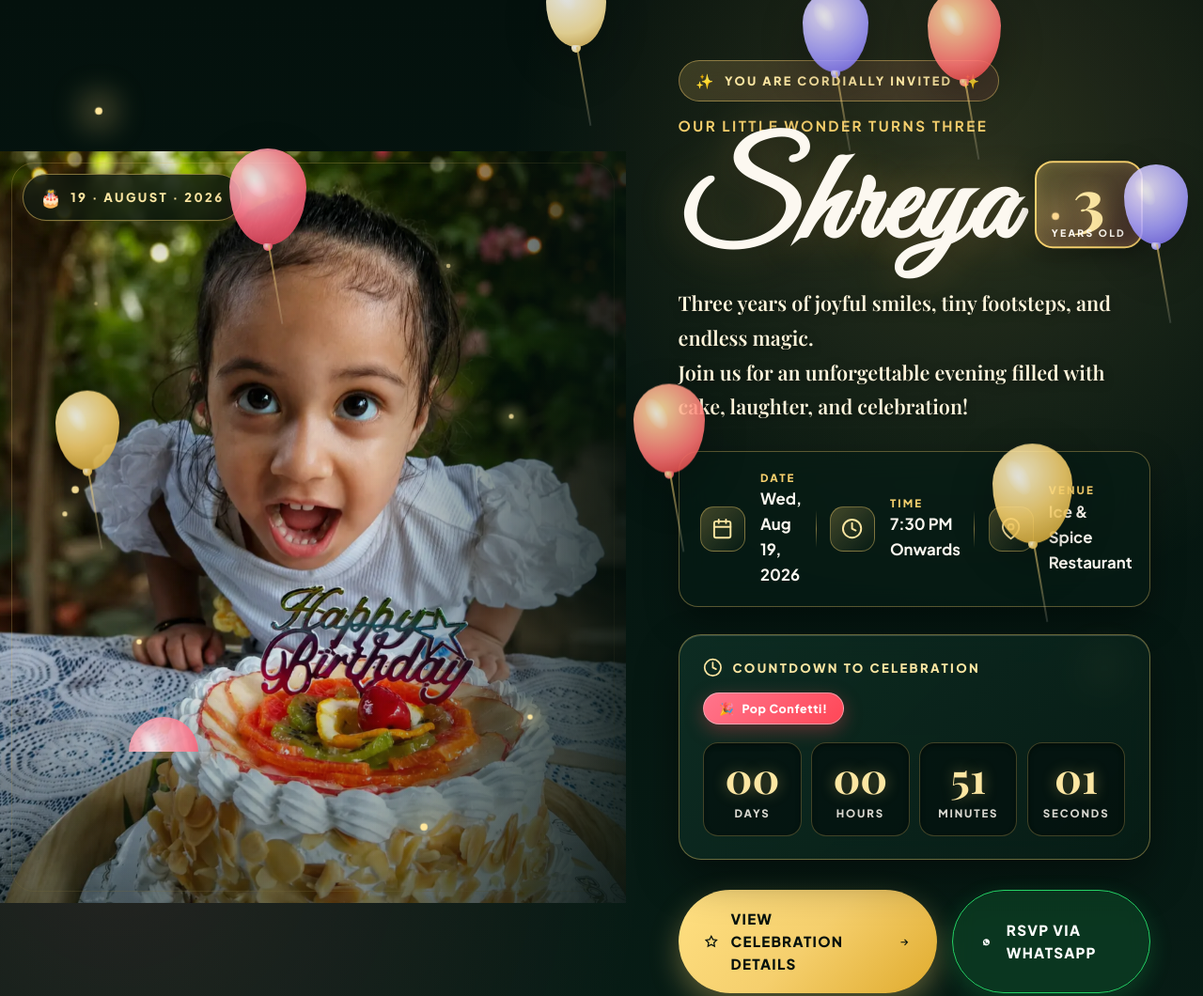
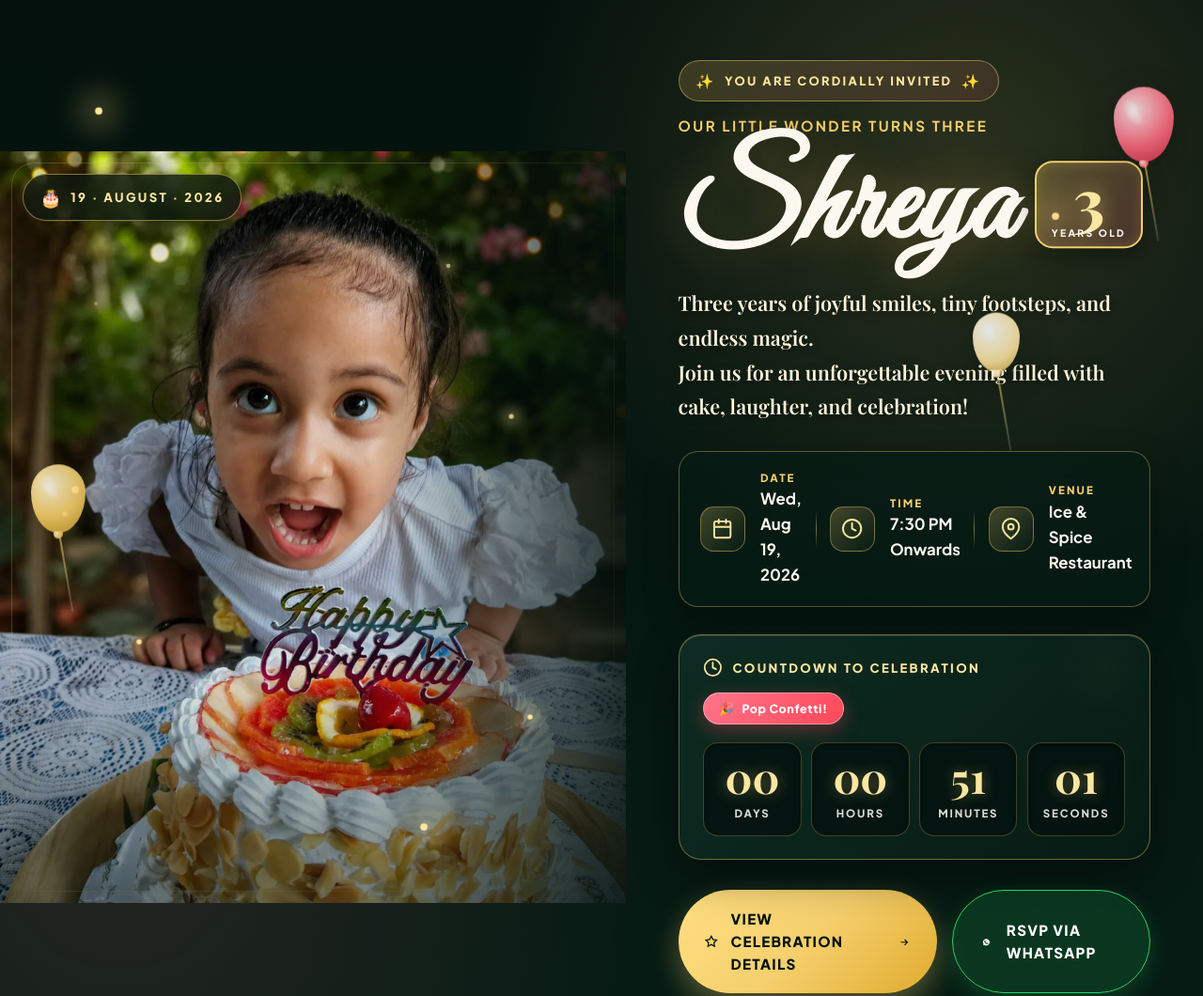
Before and after one commit to shivamb/birthday-invite, a website: page index.html in a window 1280 px wide. Shown: the top 1060 px of the page at 94% size. Drawn offline with nearby package versions, Linux system fonts and the light colour scheme; a web font is replaced by a local one.

Commit message:
Reduce floating balloon count and make them subtle and minimal

```diff
--- a/index.html
+++ b/index.html
@@ -54,53 +54,17 @@
     <!-- Full-screen Celebratory Confetti Canvas -->
     <canvas id="confetti-canvas" aria-hidden="true"></canvas>
 
-    <!-- Floating Party Balloons Animation Layer -->
+    <!-- Floating Party Balloons Animation Layer (Minimal & Subtle) -->
     <div class="balloon-container" aria-hidden="true">
-      <div class="floating-balloon balloon-gold" style="--left: 6%; --delay: -2s; --speed: 16s; --size: 68px;">
+      <div class="floating-balloon balloon-gold" style="--left: 4%; --delay: -4s; --speed: 24s; --size: 58px;">
         <div class="balloon-body"></div>
         <div class="balloon-string"></div>
       </div>
-      <div class="floating-balloon balloon-rose" style="--left: 20%; --delay: -9s; --speed: 21s; --size: 82px;">
+      <div class="floating-balloon balloon-rose" style="--left: 91%; --delay: -16s; --speed: 28s; --size: 64px;">
         <div class="balloon-body"></div>
         <div class="balloon-string"></div>
       </div>
-      <div class="floating-balloon balloon-champagne" style="--left: 36%; --delay: -14s; --speed: 18s; --size: 72px;">
-        <div class="balloon-body"></div>
-        <div class="balloon-string"></div>
-      </div>
-      <div class="floating-balloon balloon-coral" style="--left: 52%; --delay: -5s; --speed: 23s; --size: 76px;">
-        <div class="balloon-body"></div>
-        <div class="balloon-string"></div>
-      </div>
-      <div class="floating-balloon balloon-purple" style="--left: 68%; --delay: -11s; --speed: 19s; --size: 70px;">
-        <div class="balloon-body"></div>
-        <div class="balloon-string"></div>
-      </div>
-      <div class="floating-balloon balloon-gold" style="--left: 84%; --delay: -3s; --speed: 22s; --size: 85px;">
-        <div class="balloon-body"></div>
-        <div class="balloon-string"></div>
-      </div>
-      <div class="floating-balloon balloon-rose" style="--left: 12%; --delay: -17s; --speed: 20s; --size: 74px;">
-        <div class="balloon-body"></div>
-        <div class="balloon-string"></div>
-      </div>
-      <div class="floating-balloon balloon-champagne" style="--left: 45%; --delay: -8s; --speed: 15s; --size: 64px;">
-        <div class="balloon-body"></div>
-        <div class="balloon-string"></div>
-      </div>
-      <div class="floating-balloon balloon-coral" style="--left: 76%; --delay: -15s; --speed: 24s; --size: 78px;">
-        <div class="balloon-body"></div>
-        <div class="balloon-string"></div>
-      </div>
-      <div class="floating-balloon balloon-purple" style="--left: 92%; --delay: -7s; --speed: 18s; --size: 68px;">
-        <div class="balloon-body"></div>
-        <div class="balloon-string"></div>
-      </div>
-      <div class="floating-balloon balloon-gold" style="--left: 28%; --delay: -12s; --speed: 17s; --size: 72px;">
-        <div class="balloon-body"></div>
-        <div class="balloon-string"></div>
-      </div>
-      <div class="floating-balloon balloon-rose" style="--left: 60%; --delay: -18s; --speed: 22s; --size: 80px;">
+      <div class="floating-balloon balloon-champagne" style="--left: 80%; --delay: -9s; --speed: 26s; --size: 50px;">
         <div class="balloon-body"></div>
         <div class="balloon-string"></div>
       </div>
--- a/styles.css
+++ b/styles.css
@@ -101,13 +101,13 @@ main {
   position: absolute;
   bottom: -160px;
   left: var(--left, 10%);
-  width: var(--size, 72px);
-  height: calc(var(--size, 72px) * 1.25);
+  width: var(--size, 60px);
+  height: calc(var(--size, 60px) * 1.25);
   animation:
-    balloonFloat var(--speed, 20s) linear var(--delay, 0s) infinite,
-    balloonSway 3.8s ease-in-out var(--delay, 0s) infinite alternate;
-  opacity: 0.72;
-  filter: drop-shadow(0 15px 25px rgba(0, 0, 0, 0.3));
+    balloonFloat var(--speed, 25s) linear var(--delay, 0s) infinite,
+    balloonSway 4.2s ease-in-out var(--delay, 0s) infinite alternate;
+  opacity: 0.55;
+  filter: drop-shadow(0 10px 20px rgba(0, 0, 0, 0.25));
   will-change: transform;
 }
 
```
